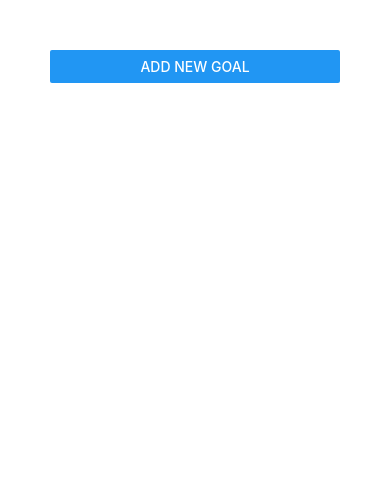
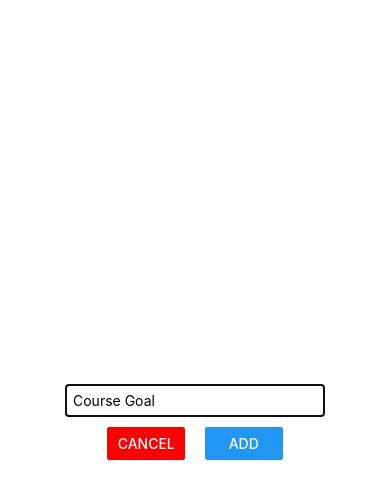
Before and after one commit to AyoMoses/rn-complete-guide, a React Native app: screen / in a window 390 px wide. Both pictures are taken after a click on the button "ADD NEW GOAL". Shown: the top 498 px of the page. Built offline with nearby package versions, Linux system fonts and the light colour scheme.

Commit message:
Add goals, remove goals and cancel modal view

```diff
--- a/App.js
+++ b/App.js
@@ -13,6 +13,7 @@
 
 export default function App() {
   const [courseGoals, setCourseGoals] = useState([]);
+  const [isAddMode, setIsAddMode] = useState(false);
 
   // DISPLAY OUR ENTERED GOAL
   const addGoalHandler = goalTitle => {
@@ -20,6 +21,7 @@
       ...currentGoals,
       { key: Math.random().toString(), value: goalTitle }
     ]);
+    setIsAddMode(false);
   };
 
   const removeGoalHandler = goalId => {
@@ -27,6 +29,10 @@
       return currentGoals.filter(goal => goal.id !== goalId);
     });
   };
+
+  const cancelGoalAdditionHandler = () => {
+    setIsAddMode(false);
+  }
 
   // function goalInputHandler(enteredText) {
   //   setEnteredGoal(enteredText);
@@ -40,8 +46,8 @@
 
   return (
     <View style={styles.screenWrap}>
-      <Button title="Add New Goal" />
-      <GoalInput onAddGoal={addGoalHandler} />
+      <Button title="Add New Goal" onPress={() => setIsAddMode(true)}/>
+      <GoalInput visible={isAddMode} onAddGoal={addGoalHandler} onCancel={cancelGoalAdditionHandler}/>
       <FlatList
         data={courseGoals}
         renderItem={itemData => (
--- a/components/GoalInput.js
+++ b/components/GoalInput.js
@@ -7,8 +7,13 @@
     setEnteredGoal(enteredText);
   };
 
+  const addGoalHandler = () => {
+    props.onAddGoal(enteredGoal);
+    setEnteredGoal(""); //we clear the entered goal and reset the field
+  };
+
   return (
-    <Modal visible={false}>
+    <Modal visible={props.visible} animationType="slide">
       <View style={styles.inputContainer}>
         <TextInput
           placeholder="Course Goal"
@@ -17,12 +22,18 @@
           // WE PASS THE USER KEYPRESS INTO THE INPUTTEXT BY BINDING DATA ONE WAY
           value={enteredGoal}
         />
-        {/* WE THEN BIND THE GOALINPUT HANDLER */}
-        <Button
-          title="Click to Add"
-          style={{}}
-          onPress={props.onAddGoal.bind(this, enteredGoal)}
-        />
+
+        <View style={styles.inputButtons}>
+          {/* A CACEL BUTTON TO BE BINDED IN THE VISIBLE STATE IN APP.JS */}
+          <View style={styles.button}>
+            <Button title="CANCEL" color="red" onPress={props.onCancel} />
+          </View>
+
+          {/* WE THEN BIND THE GOALINPUT HANDLER */}
+          <View style={styles.button}>
+            <Button title="Add" style={{}} onPress={addGoalHandler} />
+          </View>
+        </View>
       </View>
     </Modal>
   );
@@ -30,17 +41,27 @@
 
 const styles = StyleSheet.create({
   inputContainer: {
-    flexDirection: "row",
-    justifyContent: "space-between",
+    flex: 1,
+    justifyContent: "center",
     alignItems: "center"
   },
 
   formInput: {
-    width: 220,
+    width: 260,
     borderColor: "black",
     borderWidth: 1,
     padding: 7,
-    marginRight: 5
+    marginBottom: 10
+  },
+
+  inputButtons: {
+    flexDirection: "row",
+    justifyContent: "space-around",
+    width: "50%"
+  },
+
+  button: {
+    width: "40%"
   }
 });
 
```
